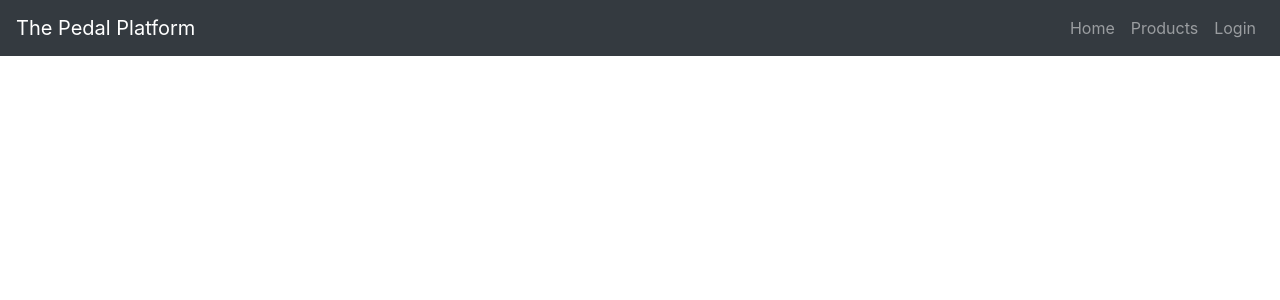
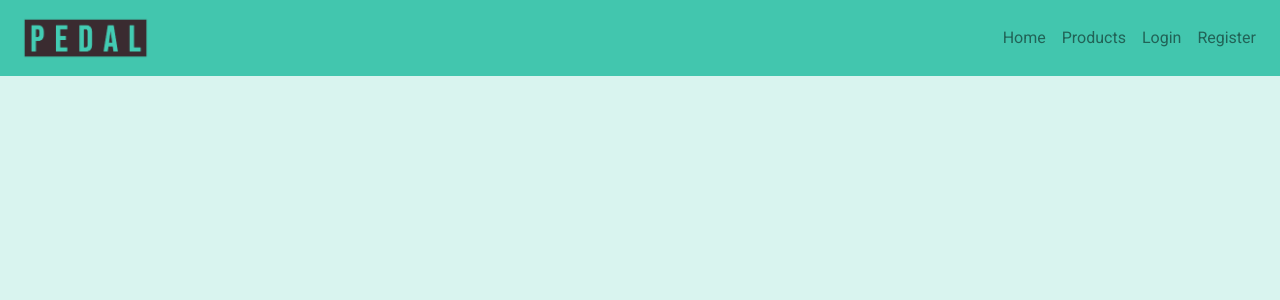
Before and after one commit to NDOMINEY/thepedalplatform, a React (Create React App) app in the folder frontend/: page / in a window 1280 px wide. Shown: the top 300 px of the page. Built offline with nearby package versions, Linux system fonts and the light colour scheme.

Commit message:
Add logo to navbar and basic page styling
- Add logo to assets file
- Add Navbar and App css file for custom styling
- Add googlefonts

```diff
--- a/frontend/public/index.html
+++ b/frontend/public/index.html
@@ -14,6 +14,10 @@
       href="https://cdn.jsdelivr.net/npm/bootstrap@4.6.0/dist/css/bootstrap.min.css"
       integrity="sha384-B0vP5xmATw1+K9KRQjQERJvTumQW0nPEzvF6L/Z6nronJ3oUOFUFpCjEUQouq2+l"
       crossorigin="anonymous"
+    />
+    <link
+      href="https://fonts.googleapis.com/css2?family=Roboto&display=swap"
+      rel="stylesheet"
     />
     <link rel="apple-touch-icon" href="%PUBLIC_URL%/logo192.png" />
     <!--
@@ -45,5 +49,9 @@
       To begin the development, run `npm start` or `yarn start`.
       To create a production bundle, use `npm run build` or `yarn build`.
     -->
+    <script
+      src="https://kit.fontawesome.com/e605433905.js"
+      crossorigin="anonymous"
+    ></script>
   </body>
 </html>
--- a/frontend/src/App.css
+++ /dev/null
@@ -1,38 +0,0 @@
-.App {
-  text-align: center;
-}
-
-.App-logo {
-  height: 40vmin;
-  pointer-events: none;
-}
-
-@media (prefers-reduced-motion: no-preference) {
-  .App-logo {
-    animation: App-logo-spin infinite 20s linear;
-  }
-}
-
-.App-header {
-  background-color: #282c34;
-  min-height: 100vh;
-  display: flex;
-  flex-direction: column;
-  align-items: center;
-  justify-content: center;
-  font-size: calc(10px + 2vmin);
-  color: white;
-}
-
-.App-link {
-  color: #61dafb;
-}
-
-@keyframes App-logo-spin {
-  from {
-    transform: rotate(0deg);
-  }
-  to {
-    transform: rotate(360deg);
-  }
-}
--- a/frontend/src/App.js
+++ b/frontend/src/App.js
@@ -1,10 +1,11 @@
-import logo from './logo.svg';
-import './App.css';
+import styles from './App.module.css';
 import NavBar from './components/NavBar';
 
 function App() {
     return (
-        <NavBar />
+        <div className={styles.App}>
+            <NavBar />
+        </div>
     );
 }
 
--- /dev/null
+++ b/frontend/src/App.module.css
@@ -0,0 +1,31 @@
+* {
+    margin: 0px;
+    font-family: 'Roboto', sans-serif;
+    color: black;
+}
+
+body {
+    background-color: #d9f4ef;
+}
+
+a {
+    color: black;
+    padding: 2px;
+}
+
+a:hover {
+    text-decoration: none;
+}
+
+a:hover i {
+    color: #354B46;
+}
+
+i {
+    color: black;
+}
+
+i:hover {
+    cursor: pointer;
+    color: #354B46;
+}
--- a/frontend/src/components/NavBar.js
+++ b/frontend/src/components/NavBar.js
@@ -1,17 +1,24 @@
 import React from 'react';
-import Nav from 'react-bootstrap/Nav';
-import Navbar from 'react-bootstrap/Navbar';
+import { Navbar, Nav } from "react-bootstrap";
+import logo_short_transparent from '../assets/logo_short_transparent.png';
+import styles from '../styles/NavBar.module.css';
 
 
 const NavBar = () => {
     return (
-        <Navbar bg="dark" variant="dark">
-            <Navbar.Brand href="">The Pedal Platform</Navbar.Brand>
-            <Nav className="ml-auto">
-                <Nav.Link href="">Home</Nav.Link>
-                <Nav.Link href="">Products</Nav.Link>
-                <Nav.Link href="">Login</Nav.Link>
-            </Nav>
+        <Navbar className={styles.NavBar} expand="lg">
+            <Navbar.Brand href="#">
+                <img src={logo_short_transparent} alt='logo' height="50" />
+            </Navbar.Brand>
+            <Navbar.Toggle aria-controls="navbarScroll" />
+            <Navbar.Collapse id="navbarScroll">
+                <Nav className="ml-auto text-right links">
+                    <Nav.Link href="">Home</Nav.Link>
+                    <Nav.Link href="">Products</Nav.Link>
+                    <Nav.Link href="">Login</Nav.Link>
+                    <Nav.Link href="">Register</Nav.Link>
+                </Nav>
+            </Navbar.Collapse>
         </Navbar>
     );
 };
--- /dev/null
+++ b/frontend/src/styles/NavBar.module.css
@@ -0,0 +1,8 @@
+.NavBar {
+    background-color: #42c6ae;
+    text-align: right;
+}
+
+.links>a {
+    color: black;
+}
```
Also changed, not shown: frontend/src/assets/logo_short_transparent.png (added).
